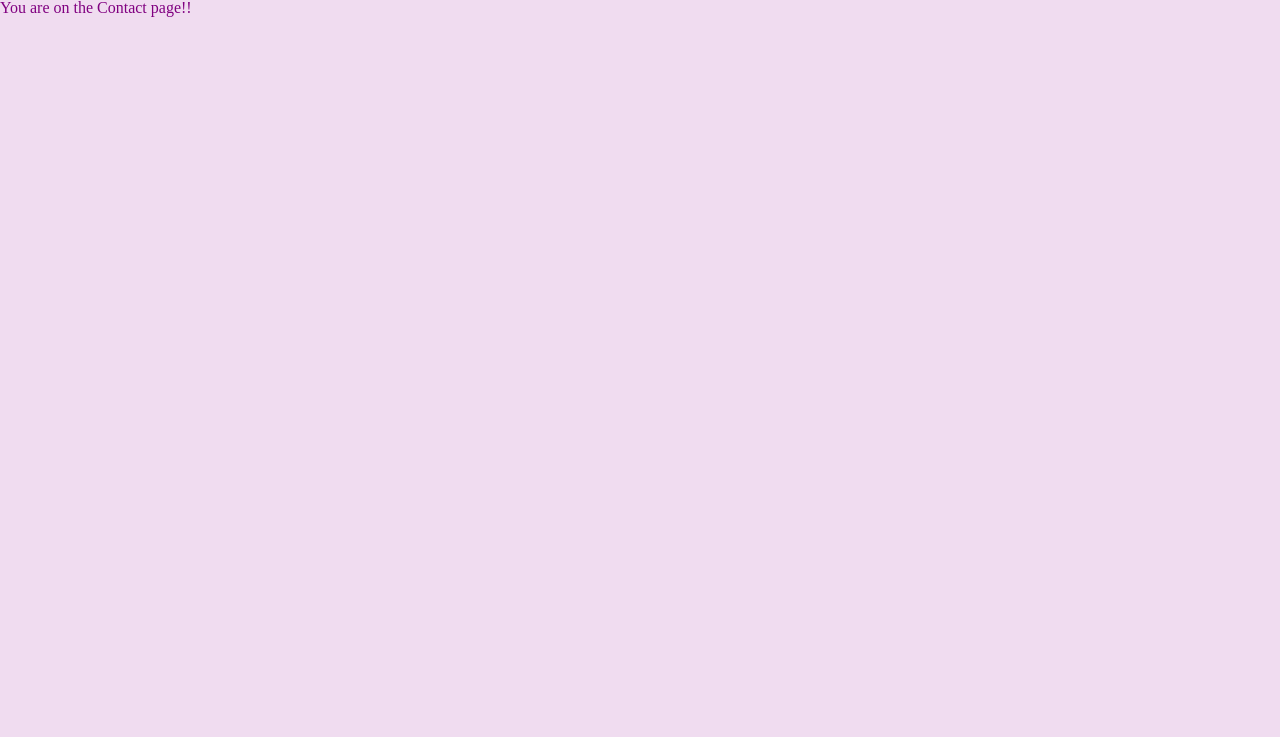
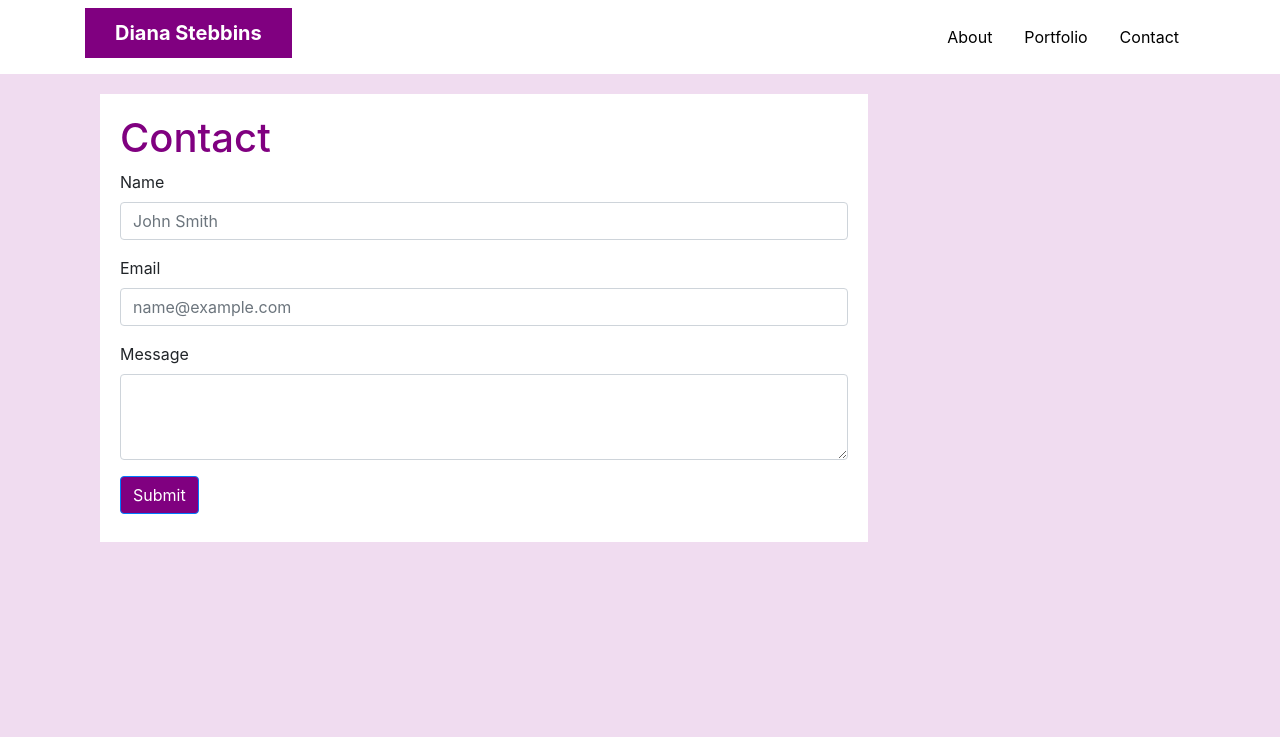
Before and after one commit to dianastebbins/homework2-responsivenessPortfolio, a plain HTML site: page contact.html in a window 1280 px wide. Shown: the top 737 px of the page. Drawn offline with nearby package versions, Linux system fonts and the light colour scheme.

Commit message:
add Contact page

```diff
--- a/contact.html
+++ b/contact.html
@@ -3,12 +3,65 @@
 <head>
     <meta charset="UTF-8">
     <meta name="viewport" content="width=device-width, initial-scale=1.0">
+
+    <!-- let's clear out any old styling -->
     <link rel="stylesheet" type="text/css" href="css/reset.css">
+
+    <!-- We need to bring in the bootstrap CSS -->
+    <link rel="stylesheet" href="https://maxcdn.bootstrapcdn.com/bootstrap/4.0.0/css/bootstrap.min.css">
+    <link rel="stylesheet" href="https://maxcdn.bootstrapcdn.com/font-awesome/4.7.0/css/font-awesome.min.css">
+
+    <!-- and now apply custom styling for this particular project -->
     <link rel="stylesheet" type="text/css" href="css/style.css">
 
     <title>Contact page for Portfolio Homework</title>
 </head>
 <body>
-    <h1>You are on the Contact page!!</h1>
+    <!-- navBar -->
+    <nav class="navbar navbar-expand-sm ">
+        <div class="container">
+            <span class="navbar-brand h1">Diana Stebbins</span>
+            <div class="nav justify-content-end">
+                <a class="nav-item nav-link active" href="index.html">About<span class="sr-only">(current)</span></a>
+                <a class="nav-item nav-link" href="portfolio.html">Portfolio</a>
+                <a class="nav-item nav-link" href="contact.html">Contact</a>
+            </div>
+        </div>
+    </nav>
+
+    <!-- content section -->
+    <section class="contentSection">
+        <form>
+            <h1>Contact</h1>
+            <div class="form-group">
+                <label for="contactName">Name</label>
+                <input type="text" class="form-control" id="contactName" placeholder="John Smith">
+            </div>
+            <div class="form-group">
+                <label for="emailAddress">Email</label>
+                <input type="email" class="form-control" id="emailAddress" placeholder="name@example.com">
+            </div>
+            <div class="form-group">
+                <label for="message">Message</label>
+                <textarea class="form-control" id="message" rows="3"></textarea>
+            </div>
+            <button type="submit" class="btn btn-primary mb-2 customBtn">Submit</button>
+        </form>
+    </section>
+
+    <footer id="footer">
+        <!-- https://fontawesome.com/icons/sad-tear?style=solid -->
+        <h4>Made with <img src="https://fontawesome.com/icons/sad-tear?style=solid" alt="sad tears emoji"> by Diana</h4>
+        <h4>&copy; 2020 Starving Student LLC</h4>
+    </footer>
+
+    <!-- Here we bring in some scripts required to allow some Bootstrap components to work. -->
+    <!-- copied from week-01/02-CSS-Bootstrap/01-Activities/16-CardLayout project -->
+    <!-- jQuery CDN -->
+    <script src="https://ajax.googleapis.com/ajax/libs/jquery/1.11.3/jquery.min.js"></script>
+    <script src="https://cdnjs.cloudflare.com/ajax/libs/popper.js/1.14.3/umd/popper.min.js"></script>
+    <!--- Bootstrap JavaScript CDN -->
+    <script src="https://maxcdn.bootstrapcdn.com/bootstrap/4.0.0/js/bootstrap.min.js"></script>
+
 </body>
 </html>
--- a/css/style.css
+++ b/css/style.css
@@ -5,8 +5,8 @@
 
 body {
     background: rgb(240, 220, 240);
-    padding-bottom: 70px;
-    margin-bottom: 70px;
+    /* padding-bottom: 70px;  not helping with sticky footer*/
+    /* margin-bottom: 70px; not helping with sticky footer*/
 }
 
 .navbar {
@@ -46,15 +46,28 @@ h4 {
     margin-top: 5px;
 }
 
+p {
+    padding: 0 10px;
+}
+
+form {
+    padding: 20px;
+}
+
+.customBtn {
+    background-color: purple;
+    color: white;
+}
+
 footer {
     background-color: gray;
     bottom: 0;
-    /* border-top: 25px; */
-    /* border-color: black; */
+    /* border-top: 25px; not helping with sticky footer*/
+    /* border-color: black; not helping with sticky footer*/
     color: white;
     height: 60px;
-    /* margin-top: 10px; */
-    padding-top: 5px;
+    /* margin-top: 10px; not helping with sticky footer*/
+    /* padding-top: 5px; not helping with sticky footer*/
     position: absolute;
     text-align: center;
     width: 100%;
@@ -75,8 +88,8 @@ footer {
     }
 
     .contentSection {
-        margin-left: 5px;
-        margin-right: 5px;
+        margin-left: 7px;
+        margin-top: 20px;
         width: 95%;
     }
 }
@@ -90,4 +103,9 @@ footer {
     .wrapTextUnder {
         float: none;
     }
+
+    /* .navbar,   nope, did nothing
+    .nav {
+        text-align: center;
+    } */
 }
```
Also changed, not shown: index.html (+1 -1 lines), portfolio.html (+39 -1 lines).
